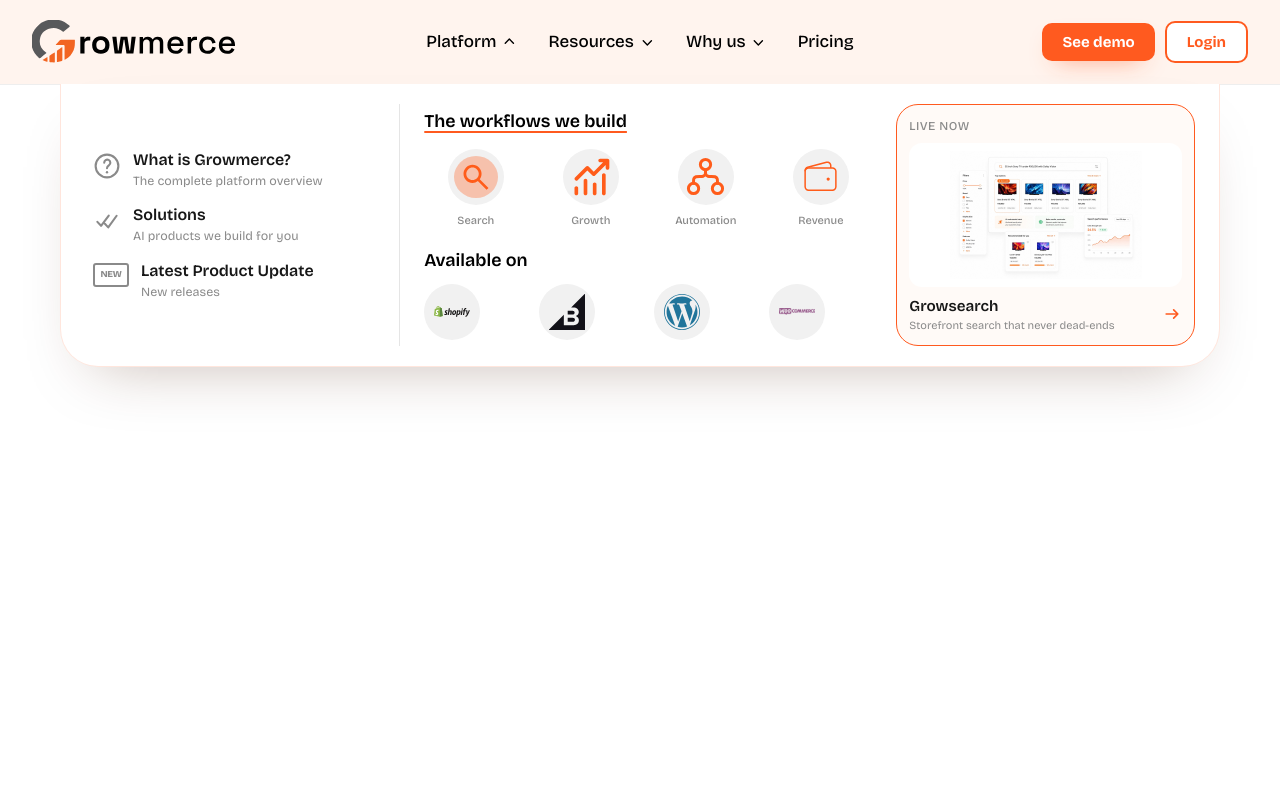
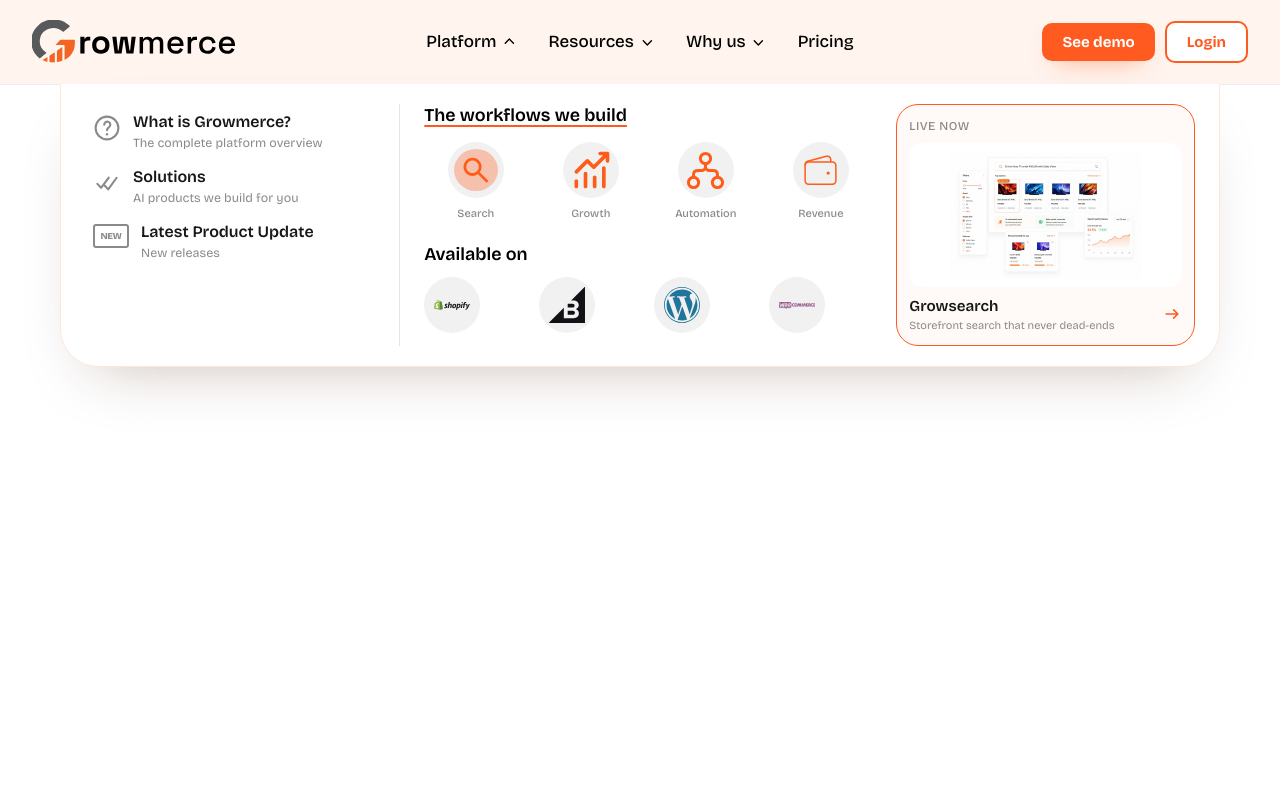
Before and after one commit to ishaangupta2311/growmerce-landing, a Next.js app: page / in a window 1280 px wide. Both pictures are taken after a click on the button "Platform". Shown: the top 800 px of the page. Built offline with nearby package versions, Linux system fonts and the light colour scheme.

Commit message:
Align header mega menu columns

```diff
--- a/src/components/site/PlatformMegaMenu.tsx
+++ b/src/components/site/PlatformMegaMenu.tsx
@@ -115,7 +115,7 @@
 
   return (
     <div className="grid h-[282px] grid-cols-[minmax(220px,0.95fr)_minmax(340px,1.35fr)_minmax(250px,0.9fr)] gap-6 px-6 py-5">
-        <div className="flex flex-col justify-center border-r border-line pr-6">
+      <div className="flex flex-col justify-start border-r border-line pr-6">
           {primaryLinks.map((item) => (
             <Link
               key={item.label}
@@ -136,9 +136,9 @@
               </span>
             </Link>
           ))}
-        </div>
+      </div>
 
-        <div className="flex flex-col justify-center">
+      <div className="flex flex-col justify-start">
           <Link
             href="/growsearch/features"
             onClick={onNavigate}
@@ -174,9 +174,9 @@
               </span>
             ))}
           </div>
-        </div>
+      </div>
 
-        <Link
+      <Link
           href="/growsearch"
           onClick={onNavigate}
           className="group flex min-h-0 flex-col overflow-hidden rounded-[22px] border border-brand bg-[#fffaf7] p-3 transition-[transform,box-shadow] duration-200 hover:-translate-y-0.5 hover:shadow-[0_16px_34px_-22px_rgba(255,90,31,0.7)] focus-visible:outline-2 focus-visible:outline-offset-3 focus-visible:outline-brand"
@@ -200,7 +200,7 @@
               <path d="M5 12h14m-5-5 5 5-5 5" stroke="currentColor" strokeWidth="2" strokeLinecap="round" strokeLinejoin="round" />
             </svg>
           </span>
-        </Link>
+      </Link>
     </div>
   );
 }
```
